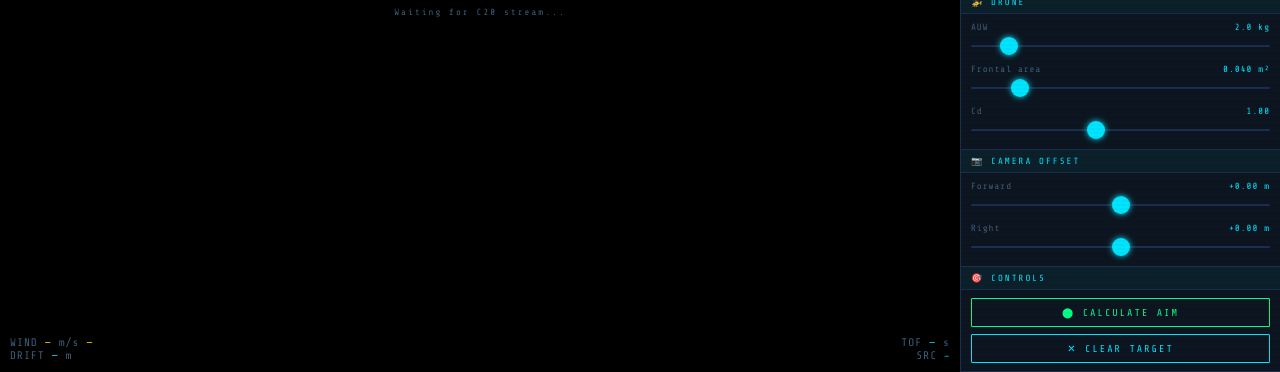
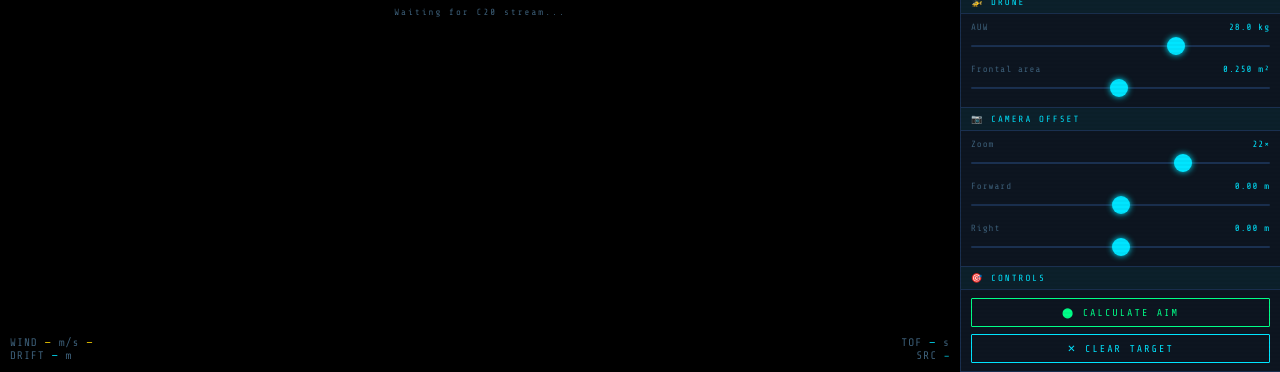
Before and after one commit to shrey1098/DropAimOverLay, a website: page public/index.html in a window 1280 px wide. Both pictures are taken after a click on the button "⬤ CALCULATE AIM". Shown: the part 428-800 px from the top of the page. Drawn offline with nearby package versions, Linux system fonts and the light colour scheme; no server answers.

Commit message:
AUW+Zoom

```diff
--- a/public/index.html
+++ b/public/index.html
@@ -163,12 +163,12 @@ select,input[type=text]{background:var(--bg);border:1px solid var(--bd);color:va
   </div></div>
 
   <div class="sec"><div class="sh">🚁 DRONE</div><div class="sb">
-    <div class="f"><label>AUW <span id="dmL">2.0 kg</span></label><input type="range" id="dm" min="0.5" max="15" value="2.0" step="0.1"></div>
-    <div class="f"><label>Frontal area <span id="daL">0.040 m²</span></label><input type="range" id="da" min="0.005" max="0.25" value="0.04" step="0.005"></div>
-    <div class="f"><label>Cd <span id="dcL">1.00</span></label><input type="range" id="dc" min="0.3" max="2.0" value="1.0" step="0.05"></div>
+    <div class="f"><label>AUW <span id="dmL">28.0 kg</span></label><input type="range" id="dm" min="0.5" max="40" value="28" step="0.1"></div>
+    <div class="f"><label>Frontal area <span id="daL">0.250 m²</span></label><input type="range" id="da" min="0.005" max="0.5" value="0.25" step="0.005"></div>
   </div></div>
 
   <div class="sec"><div class="sh">📷 CAMERA OFFSET</div><div class="sb">
+    <div class="f"><label>Zoom <span id="zmL">22×</span></label><input type="range" id="zoom" min="1" max="30" value="22" step="1"></div>
     <div class="f"><label>Forward <span id="cfL">0.00 m</span></label><input type="range" id="cf" min="-0.5" max="0.5" value="0" step="0.01"></div>
     <div class="f"><label>Right <span id="crL">0.00 m</span></label><input type="range" id="cr" min="-0.5" max="0.5" value="0" step="0.01"></div>
   </div></div>
@@ -524,8 +524,11 @@ function computeAim(silent=false){
   const aimCamRt =aimN*camRtN +aimE*camRtE;  // metres right in camera
 
   // ── CONVERT TO CANVAS PIXELS ──────────────────────────────────
-  // C20 ~90° HFOV → ground width at height h = 2*h*tan(45°) = 2h
-  const pxPerM=MC.width/(2*height);
+  // C20 ~90° HFOV at 1× → ground width at height h = 2*h*tan(45°) = 2h.
+  // Zoom narrows the FOV by the zoom factor, shrinking ground-width-in-view
+  // by the same factor, so pixels-per-metre scales linearly with zoom.
+  const zoom=parseFloat(V('zoom'));
+  const pxPerM=MC.width/(2*height)*zoom;
 
   aimPoint={
     x: targetMark.x + aimCamRt * pxPerM,      // right = +x
@@ -744,6 +747,12 @@ bind('da','daL',v=>v.toFixed(3)+' m²');
 bind('dc','dcL',v=>v.toFixed(2));
 bind('cf','cfL',v=>(v>=0?'+':'')+v.toFixed(2)+' m');
 bind('cr','crL',v=>(v>=0?'+':'')+v.toFixed(2)+' m');
+bind('zoom','zmL',v=>v.toFixed(0)+'×');
+
+// Live-recompute the aim point when any physics/camera input changes
+['ws','wd','pm','cd','tm','pa','tmp','el','tr','dm','da','dc','cf','cr','zoom'].forEach(id=>{
+  E(id).addEventListener('input',()=>{ if(targetMark) computeAim(true); });
+});
 
 function updateHUD(){
   const f=(v,d=1)=>v!==null&&v!==undefined?v.toFixed(d):'—';
--- a/server.js
+++ b/server.js
@@ -180,7 +180,7 @@ function parseMav(buf) {
         mavState.latest.heading=d.getUint16(26,true)*0.01;
         mavState.latest.groundspeed=Math.sqrt(mavState.latest.vx**2+mavState.latest.vy**2);
       }else if(id===168&&pl>=12){
-        mavState.latest.windDir=((d.getFloat32(0,true)*180/Math.PI)+360)%360;
+        mavState.latest.windDir=((d.getFloat32(0,true)%360)+360)%360;
         mavState.latest.windSpeed=d.getFloat32(4,true);
       }
     }catch(e){}
```
Also changed, not shown: 2 other files.
